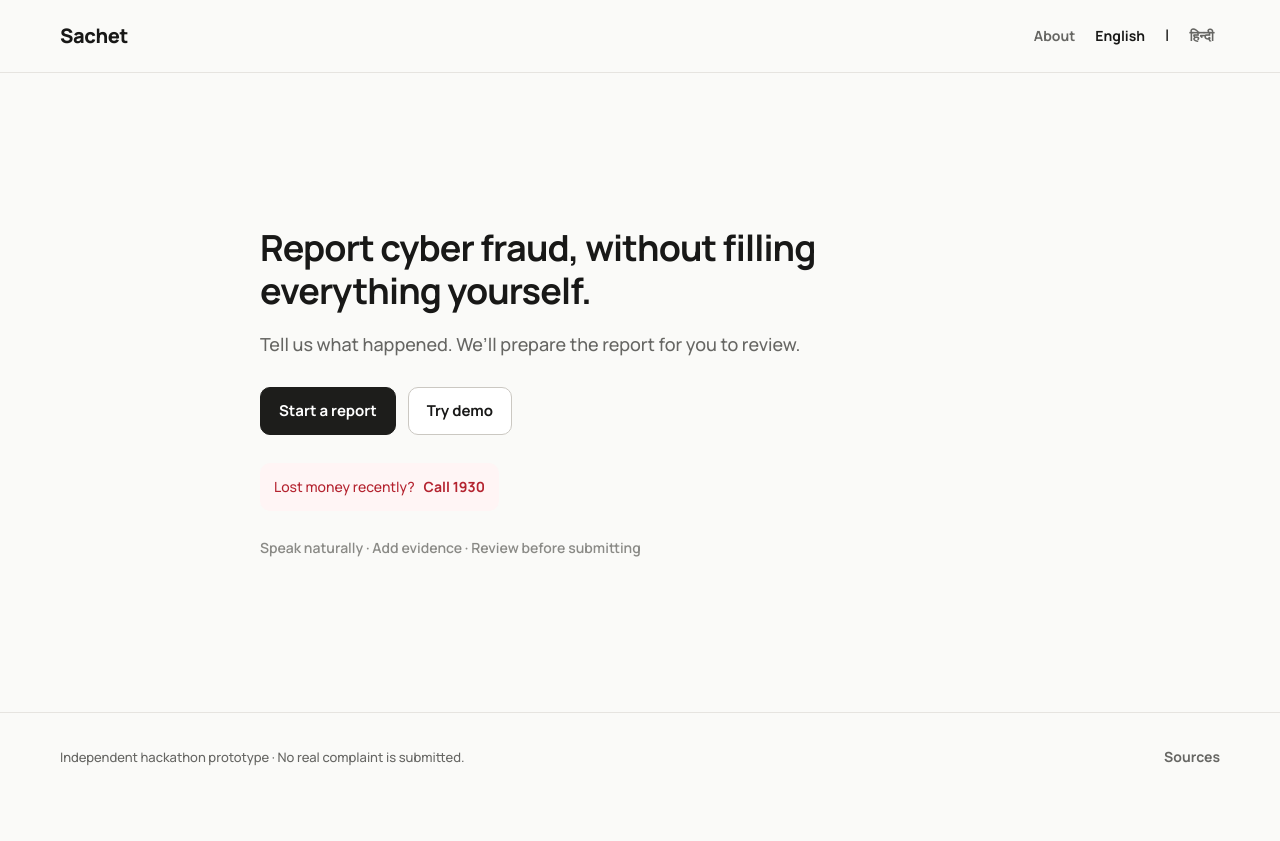
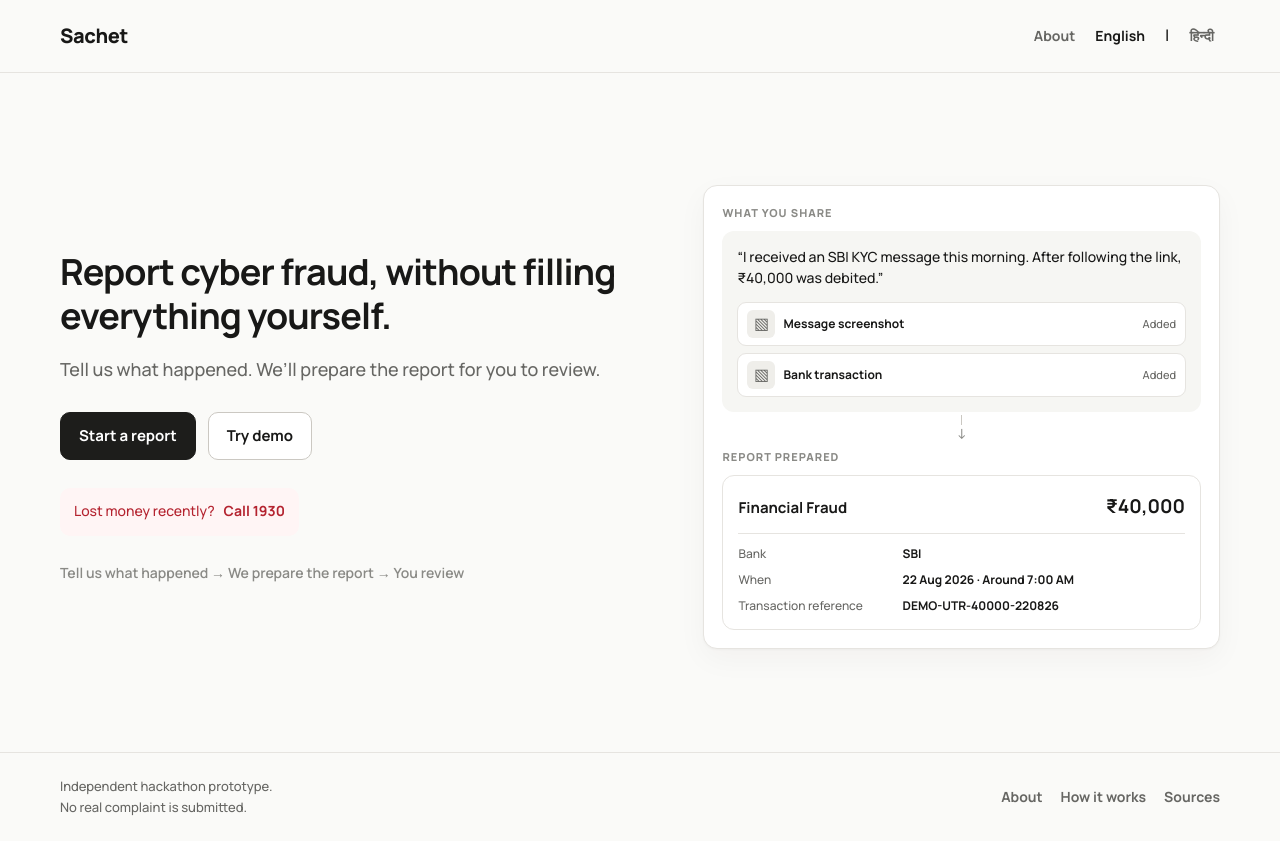
Before and after one commit to suyashpradhan/ncrp-prototype, a Next.js app: page / in a window 1280 px wide. Before the commit the page ends 801 px from the top, so only its background shows below. Built offline with nearby package versions, Linux system fonts and the light colour scheme.

Commit message:
landing page improvements

```diff
--- a/src/app/globals.css
+++ b/src/app/globals.css
@@ -204,6 +204,17 @@ h3 {
   margin: 0;
 }
 
+.footer-inner p span {
+  display: block;
+}
+
+.footer-links {
+  display: flex;
+  align-items: center;
+  flex-wrap: wrap;
+  gap: 18px;
+}
+
 .primary-button,
 .secondary-button,
 .file-button {
@@ -285,17 +296,27 @@ textarea {
 
 /* Landing */
 .service-entry {
-  min-height: calc(100vh - 161px);
-  display: grid;
-  align-items: center;
+  min-height: auto;
+  padding-block: clamp(88px, 9vw, 112px) clamp(82px, 8vw, 104px);
 }
 
 .service-entry-inner {
-  padding-block: 32px;
+  padding-block: 0;
+}
+
+.service-entry-layout {
+  display: grid;
+  grid-template-columns: minmax(0, 48fr) minmax(0, 44fr);
+  align-items: center;
+  gap: clamp(64px, 7vw, 80px);
+}
+
+.service-entry-copy {
+  min-width: 0;
 }
 
 .service-entry h1 {
-  max-width: 690px;
+  max-width: 560px;
   margin-bottom: 18px;
   font-size: 36px;
 }
@@ -343,6 +364,153 @@ textarea {
   color: var(--muted);
   font-size: 14px;
   font-weight: 550;
+}
+
+.sachet-preview {
+  min-width: 0;
+  padding: 18px;
+  background: var(--surface);
+  border: 1px solid var(--border);
+  border-radius: 14px;
+  box-shadow:
+    0 1px 2px rgba(30, 20, 20, 0.03),
+    0 10px 30px rgba(50, 20, 20, 0.04);
+}
+
+.sachet-preview-label {
+  margin: 0 0 9px;
+  color: var(--muted);
+  font-size: 11px;
+  font-weight: 750;
+  letter-spacing: 0.09em;
+  text-transform: uppercase;
+}
+
+.sachet-preview-shared {
+  padding: 15px;
+  background: #f6f6f3;
+  border-radius: 12px;
+}
+
+.sachet-preview-shared blockquote {
+  margin: 0;
+  color: var(--text);
+  font-size: 14px;
+  line-height: 1.55;
+}
+
+.sachet-preview-evidence {
+  margin-top: 13px;
+  display: grid;
+  gap: 7px;
+}
+
+.sachet-preview-evidence > div {
+  min-width: 0;
+  min-height: 42px;
+  padding: 7px 9px;
+  display: grid;
+  grid-template-columns: 28px minmax(0, 1fr) auto;
+  align-items: center;
+  gap: 8px;
+  background: var(--surface);
+  border: 1px solid var(--border);
+  border-radius: 9px;
+}
+
+.sachet-preview-file-icon {
+  width: 28px;
+  height: 28px;
+  display: grid;
+  place-items: center;
+  color: var(--secondary);
+  background: #efeeea;
+  border-radius: 6px;
+}
+
+.sachet-preview-evidence strong,
+.sachet-preview-evidence small {
+  overflow-wrap: anywhere;
+}
+
+.sachet-preview-evidence strong {
+  font-size: 12px;
+}
+
+.sachet-preview-evidence small {
+  color: var(--secondary);
+  font-size: 11px;
+}
+
+.sachet-preview-connector {
+  height: 36px;
+  display: grid;
+  place-items: center;
+  color: var(--muted);
+}
+
+.sachet-preview-connector span {
+  width: 1px;
+  height: 10px;
+  background: var(--border-strong);
+}
+
+.sachet-preview-connector b {
+  margin-top: -9px;
+  font-size: 14px;
+  font-weight: 500;
+}
+
+.sachet-preview-report {
+  padding: 15px;
+  background: var(--surface);
+  border: 1px solid var(--border);
+  border-radius: 12px;
+}
+
+.sachet-preview-report-heading {
+  padding-bottom: 12px;
+  display: flex;
+  align-items: baseline;
+  justify-content: space-between;
+  gap: 16px;
+  border-bottom: 1px solid var(--border);
+}
+
+.sachet-preview-report-heading strong {
+  font-size: 15px;
+}
+
+.sachet-preview-report-heading b {
+  font-size: 19px;
+}
+
+.sachet-preview-report dl {
+  margin: 12px 0 0;
+  display: grid;
+  gap: 9px;
+}
+
+.sachet-preview-report dl > div {
+  display: grid;
+  grid-template-columns: minmax(90px, 0.7fr) minmax(0, 1.3fr);
+  gap: 12px;
+}
+
+.sachet-preview-report dt,
+.sachet-preview-report dd {
+  margin: 0;
+  font-size: 12px;
+  line-height: 1.4;
+}
+
+.sachet-preview-report dt {
+  color: var(--secondary);
+}
+
+.sachet-preview-report dd {
+  overflow-wrap: anywhere;
+  font-weight: 650;
 }
 
 /* Journey and workspace */
@@ -1274,6 +1442,17 @@ dd {
   }
 }
 
+@media (max-width: 899px) {
+  .service-entry {
+    padding-block: 64px 72px;
+  }
+
+  .service-entry-layout {
+    grid-template-columns: 1fr;
+    gap: 44px;
+  }
+}
+
 @media (max-width: 820px) {
   .section-pad {
     padding-block: 32px;
@@ -1321,7 +1500,7 @@ dd {
 
   .service-entry {
     min-height: auto;
-    padding-block: 56px;
+    padding-block: 52px 64px;
   }
 
   .service-entry h1 {
@@ -1350,7 +1529,20 @@ dd {
     padding-block: 18px;
     align-items: flex-start;
     flex-direction: column;
-    gap: 6px;
+    gap: 14px;
+  }
+
+  .footer-links {
+    gap: 14px;
+  }
+
+  .sachet-preview {
+    padding: 16px;
+  }
+
+  .sachet-preview-report dl > div {
+    grid-template-columns: 1fr;
+    gap: 2px;
   }
 
   .report-workspace-stage {
--- a/src/components/app-shell.tsx
+++ b/src/components/app-shell.tsx
@@ -55,10 +55,21 @@ export function AppShell({ children }: AppShellProps) {
       </main>
       <footer className="site-footer">
         <div className="shell footer-inner">
-          <p>{locale === "hi" ? "स्वतंत्र हैकाथॉन प्रोटोटाइप · कोई वास्तविक शिकायत जमा नहीं होती।" : "Independent hackathon prototype · No real complaint is submitted."}</p>
-          <Link className="footer-link" href="/about#sources">
-            {locale === "hi" ? "स्रोत" : "Sources"}
-          </Link>
+          <p>
+            <span>{locale === "hi" ? "स्वतंत्र हैकाथॉन प्रोटोटाइप।" : "Independent hackathon prototype."}</span>
+            <span>{locale === "hi" ? "कोई वास्तविक शिकायत जमा नहीं होती।" : "No real complaint is submitted."}</span>
+          </p>
+          <nav className="footer-links" aria-label={locale === "hi" ? "फुटर लिंक" : "Footer links"}>
+            <Link className="footer-link" href="/about">
+              {locale === "hi" ? "परिचय" : "About"}
+            </Link>
+            <Link className="footer-link" href="/how-it-works">
+              {locale === "hi" ? "यह कैसे काम करता है" : "How it works"}
+            </Link>
+            <Link className="footer-link" href="/about#sources">
+              {locale === "hi" ? "स्रोत" : "Sources"}
+            </Link>
+          </nav>
         </div>
       </footer>
     </>
--- a/src/components/demo-journey/demo-journey.tsx
+++ b/src/components/demo-journey/demo-journey.tsx
@@ -93,6 +93,74 @@ function UrgentMoneyGuidance() {
       </span>
       <strong>{locale === "hi" ? "अभी 1930 पर कॉल करें" : "Call 1930"}</strong>
     </a>
+  );
+}
+
+function SachetPreview() {
+  const { locale } = useI18n();
+  const hi = locale === "hi";
+
+  return (
+    <aside
+      className="sachet-preview"
+      aria-label={
+        hi
+          ? "साझा जानकारी से तैयार रिपोर्ट का उदाहरण"
+          : "Example of shared information becoming a prepared report"
+      }
+    >
+      <p className="sachet-preview-label">
+        {hi ? "आप क्या साझा करते हैं" : "What you share"}
+      </p>
+      <div className="sachet-preview-shared">
+        <blockquote>
+          {hi
+            ? "“आज सुबह मुझे एसबीआई केवाईसी का संदेश मिला। लिंक खोलने के बाद ₹40,000 डेबिट हो गए।”"
+            : "“I received an SBI KYC message this morning. After following the link, ₹40,000 was debited.”"}
+        </blockquote>
+        <div className="sachet-preview-evidence" aria-label={hi ? "जोड़े गए सबूत" : "Evidence added"}>
+          <div>
+            <span className="sachet-preview-file-icon" aria-hidden="true">▧</span>
+            <strong>{hi ? "संदेश का स्क्रीनशॉट" : "Message screenshot"}</strong>
+            <small>{hi ? "जोड़ा गया" : "Added"}</small>
+          </div>
+          <div>
+            <span className="sachet-preview-file-icon" aria-hidden="true">▧</span>
+            <strong>{hi ? "बैंक लेन-देन" : "Bank transaction"}</strong>
+            <small>{hi ? "जोड़ा गया" : "Added"}</small>
+          </div>
+        </div>
+      </div>
+
+      <div className="sachet-preview-connector" aria-hidden="true">
+        <span />
+        <b>↓</b>
+      </div>
+
+      <p className="sachet-preview-label">
+        {hi ? "रिपोर्ट तैयार" : "Report prepared"}
+      </p>
+      <div className="sachet-preview-report">
+        <div className="sachet-preview-report-heading">
+          <strong>{hi ? "वित्तीय धोखाधड़ी" : "Financial Fraud"}</strong>
+          <b>₹40,000</b>
+        </div>
+        <dl>
+          <div>
+            <dt>{hi ? "बैंक" : "Bank"}</dt>
+            <dd>{hi ? "एसबीआई" : "SBI"}</dd>
+          </div>
+          <div>
+            <dt>{hi ? "समय" : "When"}</dt>
+            <dd>{hi ? "22 अगस्त 2026 · लगभग सुबह 7:00 बजे" : "22 Aug 2026 · Around 7:00 AM"}</dd>
+          </div>
+          <div>
+            <dt>{hi ? "लेन-देन संदर्भ" : "Transaction reference"}</dt>
+            <dd>DEMO-UTR-40000-220826</dd>
+          </div>
+        </dl>
+      </div>
+    </aside>
   );
 }
 
@@ -584,7 +652,9 @@ export function DemoJourney() {
   if (view === "ENTRY") {
     content = (
       <section className="service-entry section-pad">
-        <div className="shell reading-shell service-entry-inner">
+        <div className="shell service-entry-inner">
+          <div className="service-entry-layout">
+            <div className="service-entry-copy">
               <h1>
                 {locale === "hi"
                   ? "वित्तीय साइबर धोखाधड़ी की रिपोर्ट करें—हर जानकारी खुद भरे बिना।"
@@ -614,9 +684,12 @@ export function DemoJourney() {
               <UrgentMoneyGuidance />
               <p className="landing-capability-line">
                 {locale === "hi"
-              ? "स्वाभाविक रूप से बोलें · सबूत जोड़ें · जमा करने से पहले जाँचें"
-              : "Speak naturally · Add evidence · Review before submitting"}
+                  ? "हमें बताएं कि क्या हुआ → हम रिपोर्ट तैयार करते हैं → आप जाँचते हैं"
+                  : "Tell us what happened → We prepare the report → You review"}
               </p>
+            </div>
+            <SachetPreview />
+          </div>
         </div>
       </section>
     );
```
Lines whose indentation alone changed are shown as unchanged.
